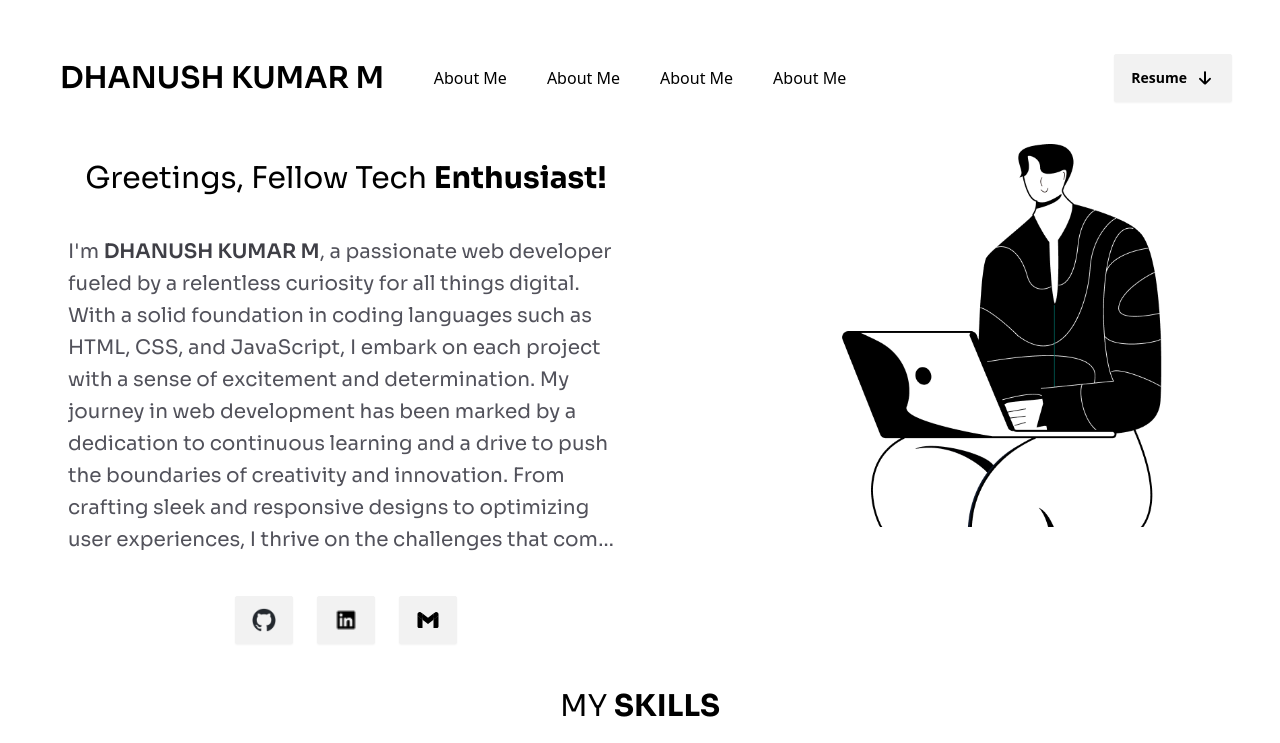
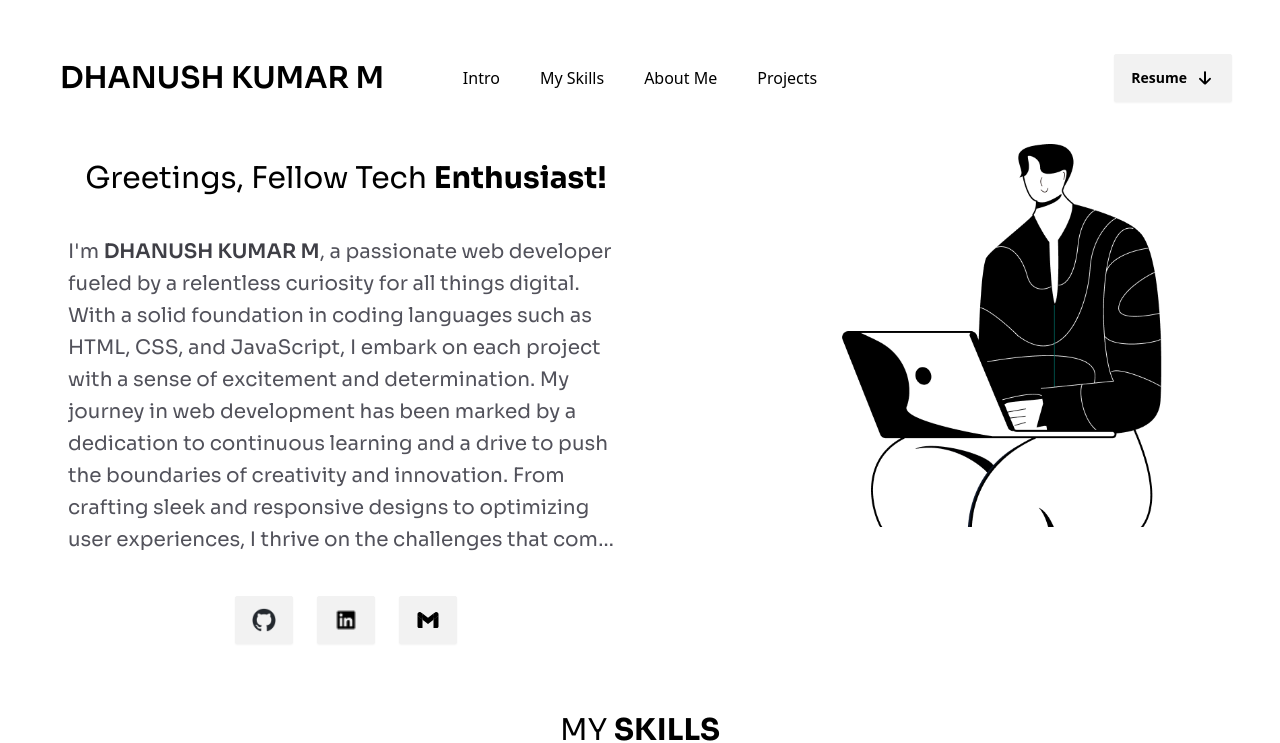
Before and after one commit to iamdk353/portfolio, a React (Vite) app: page / in a window 1280 px wide. Shown: the top 743 px of the page. Built offline with nearby package versions, Linux system fonts and the light colour scheme.

Commit message:
adding animations

```diff
--- a/index.html
+++ b/index.html
@@ -16,6 +16,14 @@
       font-weight: 400;
       font-style: normal;
     }
+
+    * {
+      scroll-behavior: smooth;
+    }
+
+    *::selection {
+      background-color: #d4d4d8;
+    }
   </style>
 </head>
 
--- a/package.json
+++ b/package.json
@@ -11,6 +11,7 @@
   },
   "dependencies": {
     "daisyui": "^4.7.3",
+    "framer-motion": "^11.0.20",
     "react": "^18.2.0",
     "react-dom": "^18.2.0"
   },
--- a/src/components/About.tsx
+++ b/src/components/About.tsx
@@ -1,7 +1,7 @@
 import about from "../assets/about.svg";
 const About = () => {
   return (
-    <div className="flex p-5 gap-10 mt-10 flex-col md:flex-row">
+    <div className="flex p-5 gap-10 mt-10 flex-col md:flex-row" id="About">
       <div className=" ">
         <img src={about} alt="" className="" />
       </div>
--- a/src/components/Hero.tsx
+++ b/src/components/Hero.tsx
@@ -1,11 +1,12 @@
 import heroimg from "../assets/heroImg.png";
 import { links } from "./iterators";
-
+import download from "../assets/download.png";
 const Hero = () => {
   return (
+    <>
       <div
-      className="flex flex-col flex-col-reverse md:flex-row mt-4 p-3 selection:bg-zinc-300"
-      id="about"
+        className="flex flex-col flex-col-reverse md:flex-row mt-4 p-3 relative"
+        id="Hero"
       >
         <div className="flex-1 flex justify-center items-center">
           <div className="sora text-xl md:text-3xl p-4  flex items-center flex-col ">
@@ -15,18 +16,20 @@ const Hero = () => {
             </p>
             <p className="text-sm leading-6 md:text-xl text-zinc-600 md:leading-8 line-clamp-[10]">
               I'm{" "}
-            <span className="font-semibold text-zinc-700">DHANUSH KUMAR M</span>
+              <span className="font-semibold text-zinc-700">
+                DHANUSH KUMAR M
+              </span>
               , a passionate web developer fueled by a relentless curiosity for
-            all things digital. With a solid foundation in coding languages such
-            as HTML, CSS, and JavaScript, I embark on each project with a sense
-            of excitement and determination. My journey in web development has
-            been marked by a dedication to continuous learning and a drive to
-            push the boundaries of creativity and innovation. From crafting
-            sleek and responsive designs to optimizing user experiences, I
-            thrive on the challenges that come with building dynamic web
-            solutions. With a keen eye for detail and a commitment to
-            excellence, I strive to create digital experiences that not only
-            meet but exceed expectations. Join me as we explore the
+              all things digital. With a solid foundation in coding languages
+              such as HTML, CSS, and JavaScript, I embark on each project with a
+              sense of excitement and determination. My journey in web
+              development has been marked by a dedication to continuous learning
+              and a drive to push the boundaries of creativity and innovation.
+              From crafting sleek and responsive designs to optimizing user
+              experiences, I thrive on the challenges that come with building
+              dynamic web solutions. With a keen eye for detail and a commitment
+              to excellence, I strive to create digital experiences that not
+              only meet but exceed expectations. Join me as we explore the
               ever-evolving landscape of technology together.
             </p>
             <div className="mt-10 space-x-6">
@@ -53,6 +56,17 @@ const Hero = () => {
           <img src={heroimg} alt="" />
         </div>
       </div>
+      <a
+        href="#"
+        className="fixed btn btn-circle bg-primary group right-10 bottom-2 hidden md:flex"
+      >
+        <img
+          src={download}
+          alt=""
+          className="invert group-hover:invert-0 rotate-180 "
+        />
+      </a>
+    </>
   );
 };
 export default Hero;
--- a/src/components/Nav.tsx
+++ b/src/components/Nav.tsx
@@ -1,4 +1,5 @@
 import download from "../assets/download.png";
+
 const Nav = () => {
   return (
     <div className="navbar bg-base-100">
@@ -13,10 +14,10 @@ const Nav = () => {
         </div>
       </div>
       <div className="navbar-center space-x-10 hidden md:flex">
-        <a href="">About Me</a>
-        <a href="">About Me</a>
-        <a href="">About Me</a>
-        <a href="">About Me</a>
+        <a href="#Hero">Intro</a>
+        <a href="#Skills">My Skills</a>
+        <a href="#About">About Me</a>
+        <a href="#Projects">Projects</a>
       </div>
       <div className="navbar-end">
         <div className=" md:hidden">
@@ -42,10 +43,17 @@ const Nav = () => {
               className="dropdown-content z-[1] menu p-2 shadow bg-base-100 rounded-box w-52"
             >
               <li>
-                <a>Item 1</a>
+                {" "}
+                <a href="#Hero">Intro</a>
               </li>
               <li>
-                <a>Item 3</a>
+                <a href="#Skills">My Skills</a>
+              </li>
+              <li>
+                <a href="#About">About Me</a>
+              </li>
+              <li>
+                <a href="#Projects">Projects</a>
               </li>
               <li>
                 <span className="bg-primary-black">
--- a/src/components/Projects.tsx
+++ b/src/components/Projects.tsx
@@ -2,7 +2,7 @@ import working from "../assets/working.svg";
 import Project from "./Project";
 const Projects = () => {
   return (
-    <div className=" flex items-center flex-col mt-4">
+    <div className=" flex items-center flex-col mt-4" id="Projects">
       <p className="sora  text-4xl">
         My
         <span className="font-bold"> Projects</span>
--- a/src/components/Skills.tsx
+++ b/src/components/Skills.tsx
@@ -2,7 +2,7 @@ import { skills } from "./iterators";
 
 const Skills = () => {
   return (
-    <div className="flex items-center my-4 flex-col" id="skills">
+    <div className="flex items-center my-10 flex-col" id="Skills">
       <p className="sora text-3xl">
         MY <span className="font-bold"> SKILLS</span>
       </p>
--- a/src/components/iterators.ts
+++ b/src/components/iterators.ts
@@ -59,7 +59,12 @@ const skills = [
   {
     src: git,
     name: "GIT",
-    learning: true,
+    learning: false,
+  },
+  {
+    src: gitHub,
+    name: "GitHub",
+    learning: false,
   },
   {
     src: next,
@@ -74,11 +79,6 @@ const skills = [
   {
     src: tsIcon,
     name: "Type Script",
-    learning: true,
-  },
-  {
-    src: gitHub,
-    name: "GitHub",
     learning: true,
   },
   {
```
Also changed, not shown: 1 other file (tests, documents, lock files or other folders). Lines whose indentation alone changed are shown as unchanged.
